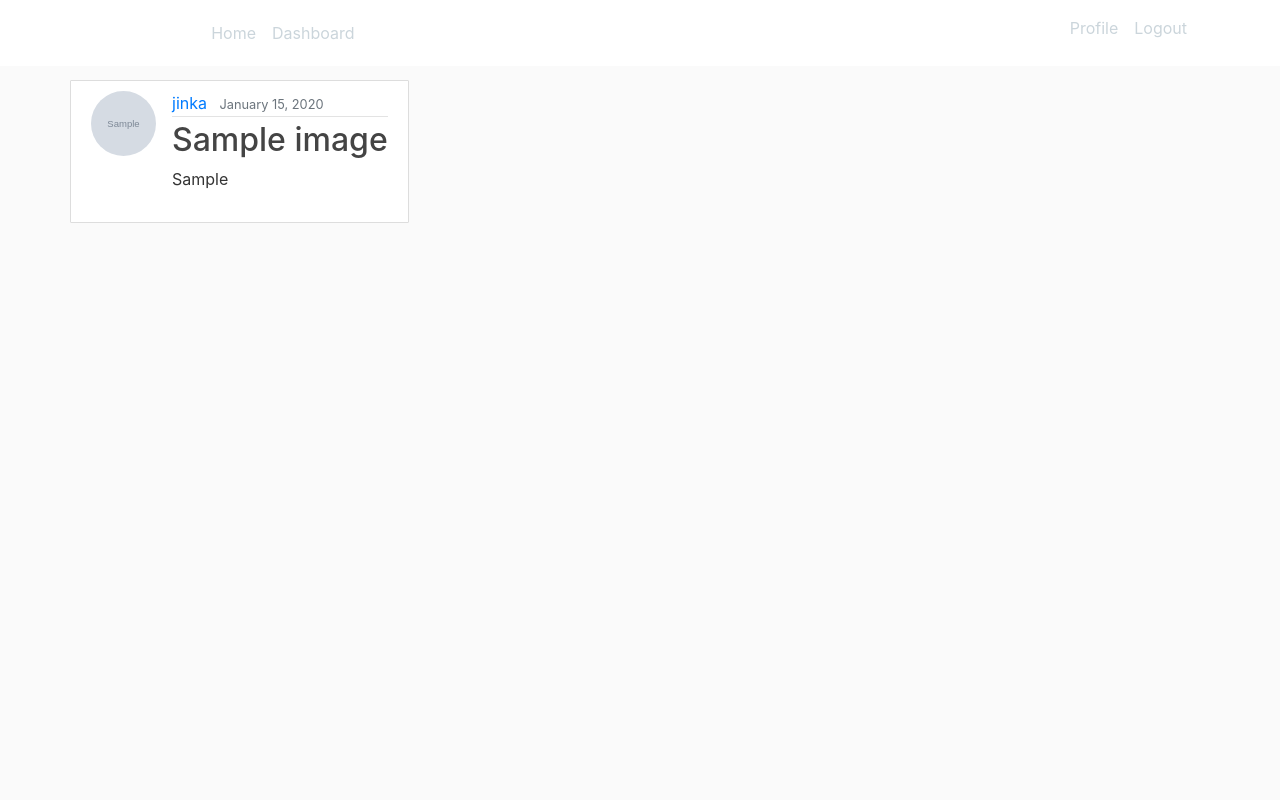
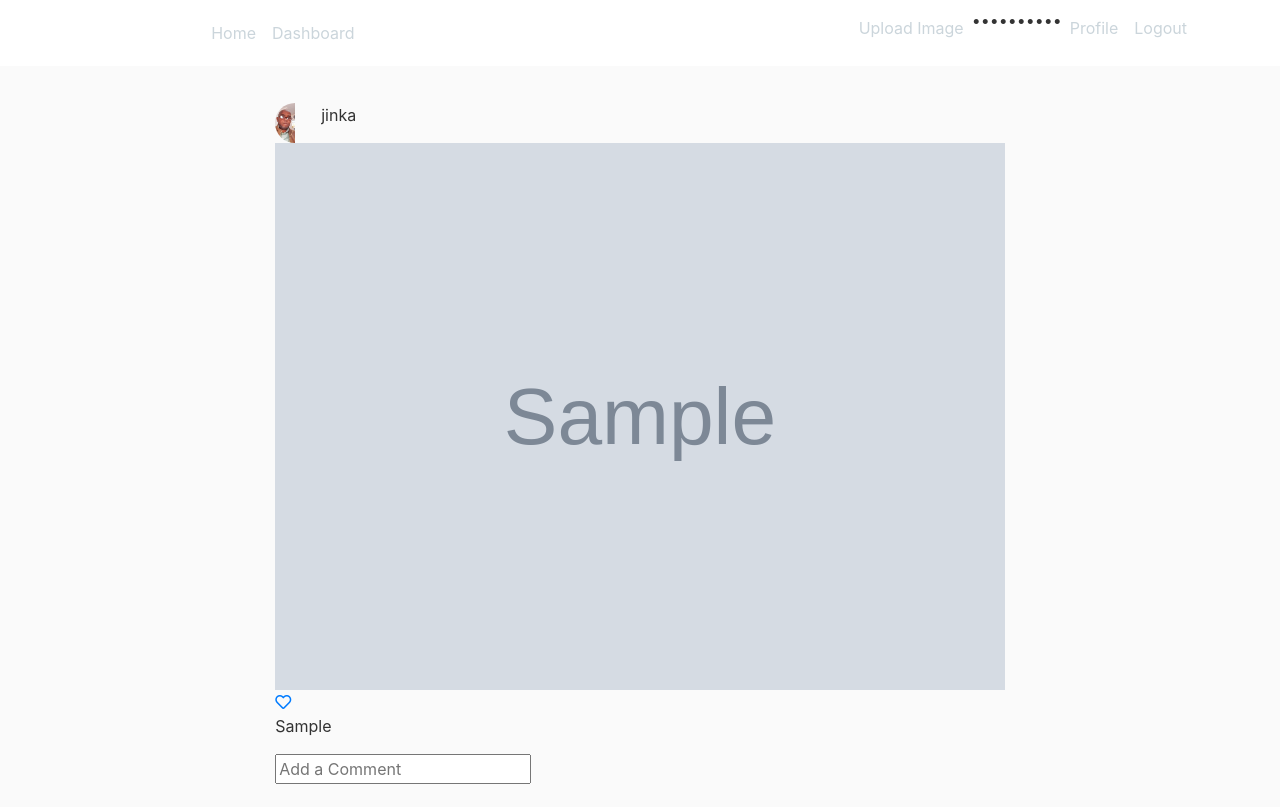
Before and after one commit to jinka/Inst-Photo-App, a Django app: page / in a window 1280 px wide. Before the commit the page ends 223 px from the top, so only its background shows below. Run offline with Django 3.2, Linux system fonts and the light colour scheme; a user stored in the database is signed in; data comes from the database, SQL or seed files in the repository; tables that the repository leaves empty hold one stand-in row (values such as "Sample post"); grey boxes marked "Sample" are stand-in pictures; some libraries are stand-ins or nearby versions.

Commit message:
Styling home page to show pictures

```diff
--- a/django_project/settings.py
+++ b/django_project/settings.py
@@ -48,6 +48,7 @@ INSTALLED_APPS = [
     'insta.apps.InstaConfig',
     'users.apps.UsersConfig',
     'crispy_forms',
+    'tinymce',
     'django.contrib.admin',
     'django.contrib.auth',
     'django.contrib.contenttypes',
--- a/insta/static/insta/main.css
+++ b/insta/static/insta/main.css
@@ -94,3 +94,43 @@ body {
   .account-heading {
     font-size: 2.5rem;
   }
+
+.post-container {
+  width: 64%;
+  margin: 2% auto;
+}
+
+.image-card {
+  width: 100%;
+}
+
+.author {
+  display: flex;
+}
+
+.profile-pic {
+  align-self: center;
+  width: 40px;
+  height: 40px;
+  overflow: hidden;
+  border-radius: 50%;
+}
+
+.profile-pic img {
+  height: 100%;
+  margin: 0 auto;
+}
+
+.author p {
+  margin-left: 6px;
+  align-self: center;
+}
+
+.post-image {
+  width: 100%;
+  height: auto;
+}
+
+.post-image img {
+  width: 100%;
+}
--- a/insta/templates/insta/base.html
+++ b/insta/templates/insta/base.html
@@ -12,6 +12,7 @@
 
     <link rel="stylesheet" type="text/css" href="{% static 'insta/main.css' %}">
 
+    <link rel="stylesheet" href="https://use.fontawesome.com/releases/v5.7.2/css/all.css" integrity="sha384-fnmOCqbTlWIlj8LyTjo7mOUStjsKC4pOpQbqyi7RrhN7udi9RwhKkMHpvLbHG9Sr" crossorigin="anonymous">
     {% if title %}
     <title>Instagram - {{ title }}</title>
     {% else %}
@@ -38,7 +39,8 @@
 
                     <div class="navbar-nav" style="height:50px" >
                         {% if user.is_authenticated %}
-                        <a class="nav-item nav-link" href="{% url 'profile' %}">Profile</a>
+                        <a class="nav-item nav-link" href="{% url 'insta-create' %}">Upload Image</a>
+                        ••••••••••                        <a class="nav-item nav-link" href="{% url 'profile' %}">Profile</a>
                         <a class="nav-item nav-link" href="{% url 'logout' %}">Logout</a>
                         {% else %}
                         <a class="nav-item nav-link" href="{% url 'login' %}">Login</a>
--- a/insta/templates/insta/home.html
+++ b/insta/templates/insta/home.html
@@ -1,16 +1,32 @@
 {% extends "insta/base.html" %}
 {% block content %}
-{% for post in posts %}
-<article class="media content-section">
-    <img class="rounded-circle article-img" src="{{ post.image.url }}" alt="">
-    <div class="media-body">
-        <div class="article-metadata">
-            <a class="mr-2" href="#">{{ post.user }}</a>
-            <small class="text-muted">{{ post.date_created|date:"F d, Y" }}</small>
+
+<div class="post-container">
+    {% for post in posts %}
+
+        <div class="image-card">
+            <div class="author">
+                <div class="profile-pic">
+                    <img src="{{ post.user.profile.image.url }}" alt="">
+                </div>
+                <p>{{ post.user.username }}</p>
+            </div>
+            <div class="post-image">
+                <img src="{{ post.image.url }}" alt="">
+            </div>
+            <a href="">
+                <i class="far fa-heart"></i>
+            </a>
+            <div class="caption">
+                <p>{{ post.caption }}</p>
+            </div>
+            <form action="" method="POST">
+                {% csrf_token %}
+                <input type="text" name="" id="" placeholder="Add a Comment">
+            </form>
         </div>
-        <h2><a class="article-title" href="{% url 'insta-detail' post.id %}">{{ post.name }}</a></h2>
-        <p class="article-content">{{ post.caption }}</p>
-    </div>
-</article>
-{% endfor %}
+
+    {% endfor %}
+</div>
+
 {% endblock content %}
--- a/insta/templates/insta/image_detail.html
+++ b/insta/templates/insta/image_detail.html
@@ -6,6 +6,10 @@
         <div class="article-metadata">
             <a class="mr-2" href="#">{{ object.user }}</a>
             <small class="text-muted">{{ object.date_created|date:"F d, Y" }}</small>
+            {% if object.user == user %}
+                <a class="btn btn-secondary btn-sm mt-1 mb-1" href="{% url 'insta-update' object.id %}">Update</a>
+            {% endif %}
+
         </div>
         <h2 class="article-title">{{ object.name }}</h2>
         <p class="article-content">{{ object.caption }}</p>
--- a/insta/views.py
+++ b/insta/views.py
@@ -1,5 +1,5 @@
 from django.shortcuts import render
-from django.contrib.auth.mixins import LoginRequiredMixin
+from django.contrib.auth.mixins import LoginRequiredMixin, UserPassesTestMixin
 from django.views.generic import ListView, DetailView, CreateView, UpdateView,DeleteView
 from .models import Image
 from django.contrib.auth.decorators import login_required
@@ -33,7 +33,7 @@ class ImageCreateView(LoginRequiredMixin,CreateView):
         return super().form_valid(form)
 
 
-class ImageUpdateView(LoginRequiredMixin,UpdateView):
+class ImageUpdateView(LoginRequiredMixin,UserPassesTestMixin,UpdateView):
     model = Image
     fields = ['image','caption']
 
@@ -43,6 +43,12 @@ class ImageUpdateView(LoginRequiredMixin,UpdateView):
         form.instance.user = self.request.user
         return super().form_valid(form)
 
+    def test_func(self):
+        image = self.get_object()
+        if self.request.user == image.user:
+            return True
+        return False
+
 
 def about(request):
     return render(request,'insta/about.html', {'title': 'About'})
--- a/users/models.py
+++ b/users/models.py
@@ -1,12 +1,12 @@
 from django.db import models
 from django.contrib.auth.models import User
 from PIL import Image
-
+from tinymce.models import HTMLField
 
 class Profile(models.Model):
     user = models.OneToOneField(User, on_delete=models.CASCADE)
     image = models.ImageField(default='default.jpg',upload_to='profile_pics')
-    # bio = models.TextField()
+    bio=HTMLField(default="default bio")
 
 
     def __str__(self):
--- a/users/templates/users/register.html
+++ b/users/templates/users/register.html
@@ -11,7 +11,7 @@
         <form method="POST">
             {% csrf_token %}
             <fieldset class="form-group">
-                <legend class="border-bottom mb-4" style="" >Regiter Now</legend>
+                <legend class="border-bottom mb-4">Regiter Now</legend>
                 <!-- {{ form|crispy }} -->
         {%for fields in form%}
             {{fields.label}}
```
Also changed, not shown: users/templates/users/profile.html (+21 -0 lines), users/views.py (+7 -3 lines), media/mas_YHESCUm.jpeg (added), media/profile_pics/appstore.png (added), media/profile_pics/googleplay.png (added), media/profile_pics/unhappy.jpg (added), media/unhappy_y5C10L3.jpg (added), users/migrations/0002_profile_bio.py (added).
